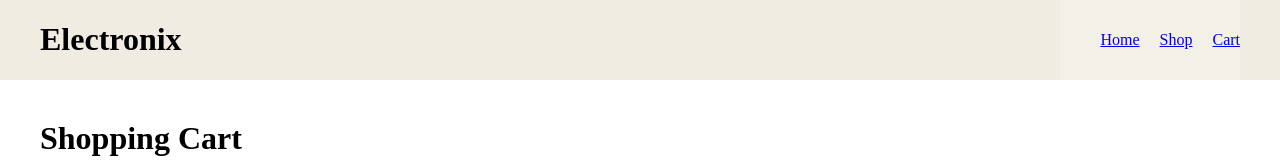
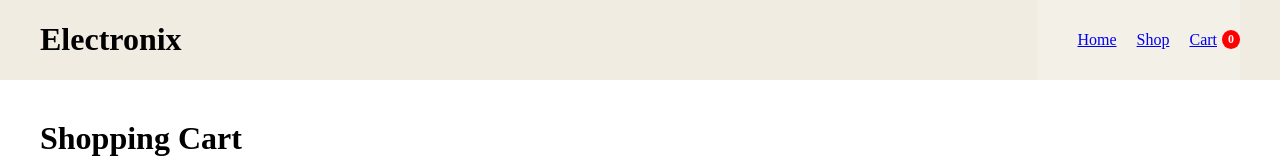
Before and after one commit to sindrilear/odin-shopping-cart, a React (Vite) app: page /cart in a window 1280 px wide. Shown: the top 160 px of the page. Built offline with nearby package versions, Linux system fonts and the light colour scheme.

Commit message:
cahnge add to cart value to input, finish shopping cart functionality, added counter to header for cart

```diff
--- a/src/cart.jsx
+++ b/src/cart.jsx
@@ -20,6 +20,7 @@ const CartPage = () => {
 
     let total = itemSubtotal(items);
 
+
     const updateQty = (id, change) => {
         setCart(prevCart => ({
             ...prevCart,
@@ -28,6 +29,13 @@ const CartPage = () => {
                 quantity: Math.max(1, (prevCart[id]?.quantity ?? 0) + change),
             },
         }));
+    }
+
+    function clearCart(id) {
+        setCart(prevCart => {
+            const { [id]: clearedItem, ...newCart } = prevCart;
+            return newCart;
+        })
     }
 
     return (
@@ -50,6 +58,7 @@ const CartPage = () => {
                             {item.quantity}
                             <button className="quantitybutton"
                             onClick={() => updateQty(item.id, 1)}>+</button>
+                            <button className="deleteButton" onClick={() => clearCart(item.id)}>🗑️</button>
                         </div>
                         <p>Price: ${item.price}</p>
                     </div>
--- a/src/header.jsx
+++ b/src/header.jsx
@@ -1,6 +1,19 @@
 import { Link } from "react-router-dom";
 
-export default function Header() {
+export default function Header({ cart }) {
+
+  const items = Object.values(cart);
+
+  function quantitySubtotal(array) {
+      let total = 0;
+      for (let i = 0; i < array.length; i++) {
+          total = total + array[i].quantity
+      }
+      return total;
+  }
+
+  let totalQuantity = quantitySubtotal(items);
+
   return (
     <header>
       <h1>Electronix</h1>
@@ -8,7 +21,10 @@ export default function Header() {
         <ul>
           <li><Link to="/">Home</Link></li>
           <li><Link to="/shop">Shop</Link></li>
-          <li><Link to="/cart">Cart</Link></li>
+          <div className="counter">
+            <li><Link to="/cart">Cart</Link></li>
+            <p className="shopCounter">{totalQuantity}</p>
+          </div>
         </ul>
       </nav>
     </header>
--- a/src/layout.jsx
+++ b/src/layout.jsx
@@ -8,7 +8,7 @@ export default function Layout() {
 
   return (
     <>
-      <Header />
+      <Header cart={cart}/>
       <main>
         <Outlet context={{ cart, setCart }} />
       </main>
--- a/src/shop.jsx
+++ b/src/shop.jsx
@@ -15,7 +15,6 @@ const Shop = () => {
   }, []);
 
   const [quantities, setQuantities] = useState({});
-
 
   const {cart, setCart} = useOutletContext();
 
@@ -36,10 +35,11 @@ const Shop = () => {
   console.log(cart);
  };
 
-   const changeQty = (id, change, added) => {
+   const changeQty = (id, change, added, input) => {
+
     setQuantities(prev => ({
         ...prev,
-        [id]: added ? Math.max(0, (prev[id] || 0) + change) : 0,
+        [id]: input ? Math.max(0, change) : added ? Math.max(0, (prev[id] || 0) + change) : 0,
     }));
   };
 
@@ -60,14 +60,17 @@ const Shop = () => {
                   <div className="quantitywrapper">
                     <button
                       className="quantitybutton"
-                      onClick={() => changeQty(product.id, -1, true)}
+                      onClick={() => changeQty(product.id, -1, true, false)}
                     >
                       -
                     </button>
-                    <p>{quantities[product.id] || 0}</p>
+                    <label>
+                      <input name="quantityinput" type="number" value={`${quantities[product.id] ?? 0}`} onChange={(e) =>
+                        changeQty(product.id, parseInt(e.target.value), true, true)}></input>
+                    </label>
                     <button
                       className="quantitybutton"
-                      onClick={() => changeQty(product.id, 1, true)}
+                      onClick={() => changeQty(product.id, 1, true, false)}
                     >
                       +
                     </button>
--- a/src/style.css
+++ b/src/style.css
@@ -50,15 +50,14 @@ nav {
 
 .productshoppingwrapper {
     display:flex;
-    justify-content:space-between;
+    justify-content:center;
     gap:20px;
 }
 
 .quantitywrapper {
     display:flex;
-    gap: 10px;
+    justify-content:center;
     align-items:center;
-    padding:0px;
 }
 
 .productinfowrapper {
@@ -115,3 +114,37 @@ nav {
     display:flex;
     justify-self:flex-end;
 }
+
+.shopCounter {
+    display:flex;
+    align-self:flex-start;
+    color:white;
+    font-weight: bold;
+    font-size:20px;
+    background-color: red;
+    font-weight: bold;
+    font-size: 12px;
+    border-radius: 50%;
+    padding: 2px 6px;
+}
+
+.counter {
+    display:flex;
+    align-items:center;
+    gap: 5px;
+}
+
+.quantitySubtotalWrapper {
+    display:flex;
+    align-items:end;
+}
+
+input {
+    width:50%;
+}
+
+label {
+    width:35%;
+    margin:0;
+    padding:0;
+}
```
